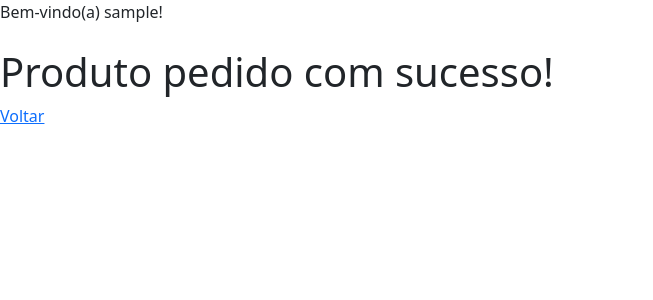
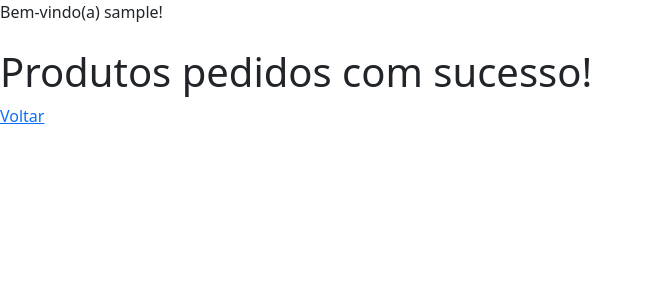
Before and after one commit to bastter-com/Projeto-automatizacao-planilhas, a Django app: page /sucesso/ in a window 1280 px wide. Shown: the part 56-356 px from the top of the page, without its empty margins (0-653 px from the left). Run offline with Django 3.2, Linux system fonts and the light colour scheme; the visitor is signed in with stand-in values (Sample User, id 1); parts of the project's set-up code (start-up, migrations or seed data) failed here and were passed over.

Commit message:
alterando texto do success.html

```diff
--- a/automatizacao/produtos/templates/success.html
+++ b/automatizacao/produtos/templates/success.html
@@ -1,5 +1,5 @@
 {% extends 'base.html' %}
 {% block content %}
-    <h1>Produto pedido com sucesso!</h1>
+    <h1>Produtos pedidos com sucesso!</h1>
     <a href="{% url 'index' %}">Voltar</a>
 {% endblock %}
```
